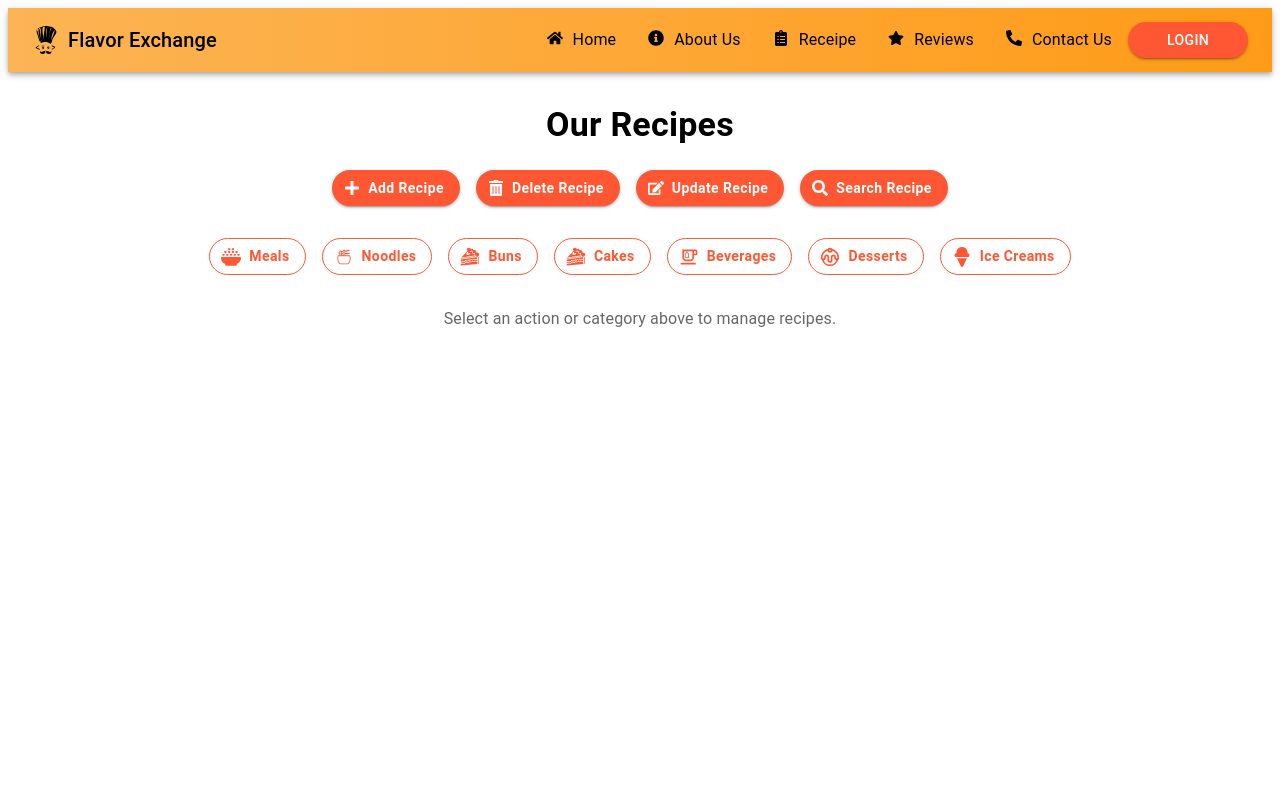
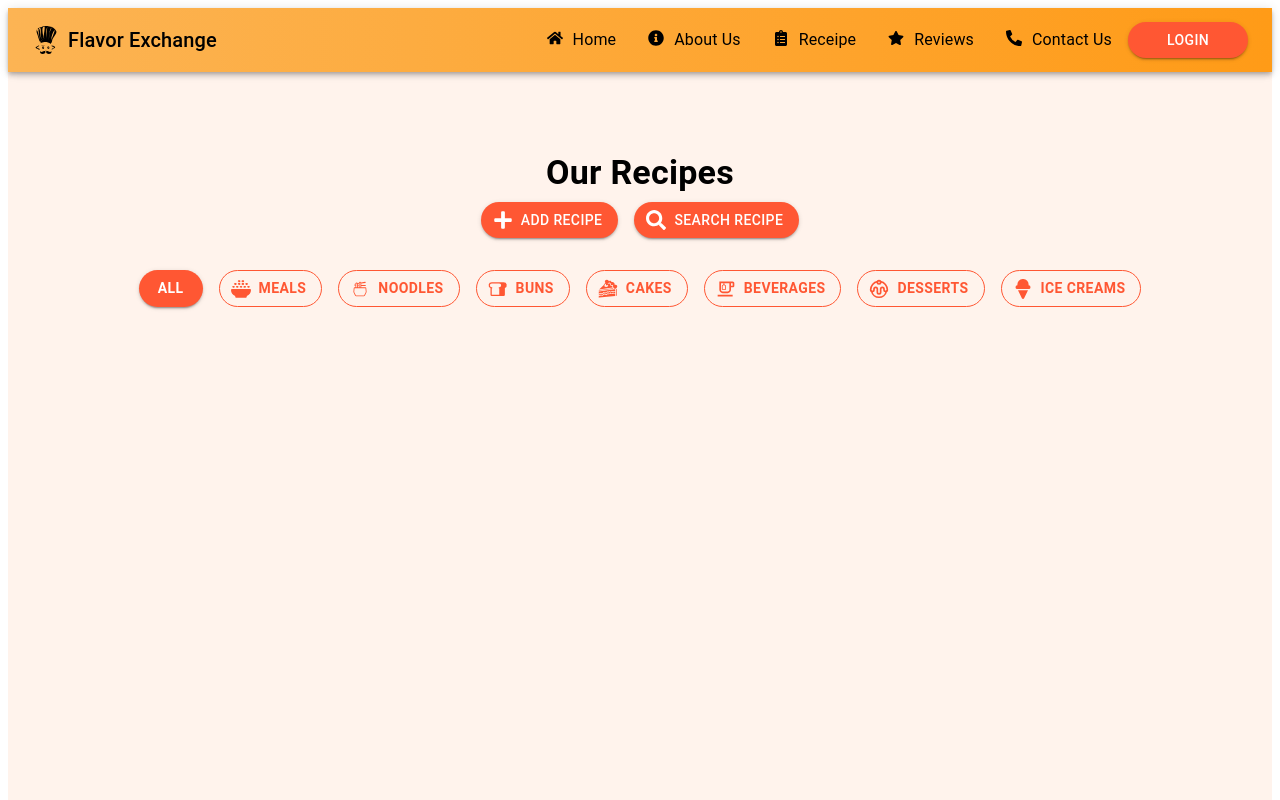
Before and after one commit to dedunipahasara/food_receipe, a React (Vite) app in the folder receipe/: page /receipe in a window 1280 px wide. Shown: the top 800 px of the page. Built offline with nearby package versions, Linux system fonts and the light colour scheme; a web font is replaced by a local one.

Commit message:
changing the code search bar error

```diff
--- a/receipe/src/pages/Receipe.jsx
+++ b/receipe/src/pages/Receipe.jsx
@@ -1,100 +1,323 @@
-import React from 'react';
-import { Box, Typography, Button, Stack, Grid } from '@mui/material';
+import React, { useState, useEffect } from 'react';
+import {
+  Box, Typography, Button, Stack, Modal, TextField, MenuItem, Card, CardContent, CardActions,
+  Grid, IconButton, Dialog, DialogTitle, DialogContent, DialogContentText
+} from '@mui/material';
+import { FaPlus, FaTrashAlt, FaEdit, FaSearch, FaIceCream } from 'react-icons/fa';
 import { GiCakeSlice } from 'react-icons/gi';
 import { LuDessert } from 'react-icons/lu';
 import { MdOutlineEmojiFoodBeverage } from 'react-icons/md';
 import { FaBowlRice } from 'react-icons/fa6';
 import { CiBowlNoodles } from 'react-icons/ci';
-import { FaIceCream } from 'react-icons/fa';
-import { FaPlus, FaTrashAlt, FaEdit, FaSearch } from 'react-icons/fa';
+import { PiBreadFill } from "react-icons/pi";
 
 const categories = [
-  { label: 'Meals', icon: <FaBowlRice size={20} /> },
-  { label: 'Noodles', icon: <CiBowlNoodles size={20} /> },
-  { label: 'Buns', icon: <GiCakeSlice size={20} /> },
-  { label: 'Cakes', icon: <GiCakeSlice size={20} /> },
-  { label: 'Beverages', icon: <MdOutlineEmojiFoodBeverage size={20} /> },
-  { label: 'Desserts', icon: <LuDessert size={20} /> },
-  { label: 'Ice Creams', icon: <FaIceCream size={20} /> },
-];
-
-const actions = [
-  { label: 'Add Recipe', icon: <FaPlus size={16} /> },
-  { label: 'Delete Recipe', icon: <FaTrashAlt size={16} /> },
-  { label: 'Update Recipe', icon: <FaEdit size={16} /> },
-  { label: 'Search Recipe', icon: <FaSearch size={16} /> },
+  { name: 'Meals', icon: <FaBowlRice /> },
+  { name: 'Noodles', icon: <CiBowlNoodles /> },
+  { name: 'Buns', icon: <PiBreadFill /> },
+  { name: 'Cakes', icon: <GiCakeSlice /> },
+  { name: 'Beverages', icon: <MdOutlineEmojiFoodBeverage /> },
+  { name: 'Desserts', icon: <LuDessert /> },
+  { name: 'Ice Creams', icon: <FaIceCream /> }
 ];
 
 const Receipe = () => {
+  const [activeCategory, setActiveCategory] = useState('All');
+  const [openAddModal, setOpenAddModal] = useState(false);
+  const [recipes, setRecipes] = useState([]);
+  const [newRecipe, setNewRecipe] = useState({ name: '', category: '', image: null, content: '' });
+  const [selectedRecipe, setSelectedRecipe] = useState(null);
+  const [openUpdateModal, setOpenUpdateModal] = useState(false);
+  const [updateRecipeData, setUpdateRecipeData] = useState({ name: '', content: '' });
+  const [updateRecipeIndex, setUpdateRecipeIndex] = useState(null);
+  const [showSearch, setShowSearch] = useState(false);
+  const [searchQuery, setSearchQuery] = useState('');
+
+  useEffect(() => {
+    const saved = JSON.parse(localStorage.getItem('recipes')) || [];
+    setRecipes(saved);
+  }, []);
+
+  useEffect(() => {
+    localStorage.setItem('recipes', JSON.stringify(recipes));
+  }, [recipes]);
+
+  const handleAddRecipe = () => {
+    setRecipes([...recipes, newRecipe]);
+    setNewRecipe({ name: '', category: '', image: null, content: '' });
+    setOpenAddModal(false);
+  };
+
+  const handleImageChange = (e) => {
+    setNewRecipe({ ...newRecipe, image: e.target.files[0] });
+  };
+
+  const handleDelete = (i) => {
+    const updated = recipes.filter((_, index) => index !== i);
+    setRecipes(updated);
+  };
+
+  const handleUpdate = (index, recipe) => {
+    setUpdateRecipeIndex(index);
+    setUpdateRecipeData({ name: recipe.name, content: recipe.content });
+    setOpenUpdateModal(true);
+  };
+
+  const handleSaveUpdate = () => {
+    const updated = [...recipes];
+    updated[updateRecipeIndex].name = updateRecipeData.name;
+    updated[updateRecipeIndex].content = updateRecipeData.content;
+    setRecipes(updated);
+    setOpenUpdateModal(false);
+  };
+
   return (
-    <Box p={4}>
-      <Typography variant="h4" fontWeight="bold" mb={3} textAlign="center">
-        Our Recipes
-      </Typography>
+    <Box
+      sx={{
+        bgcolor: '#FFF3EC',
+        minHeight: '100vh',
+        pt: { xs: 6, md: 10 },
+        px: 2
+      }}
+    >
+      <Box
+        sx={{
+          maxWidth: '1300px',
+          mx: 'auto',
+          display: 'flex',
+          flexDirection: 'column',
+          alignItems: 'center'
+        }}
+      >
+        <Typography variant="h4" fontWeight="bold" textAlign="center" mb={1}>
+          Our Recipes
+        </Typography>
 
-
-      <Stack
-        direction="row"
-        spacing={2}
-        flexWrap="wrap"
-        justifyContent="center"
-        mb={4}
-      >
-        {actions.map((action) => (
+        <Stack direction="row" spacing={2} justifyContent="center" mb={4}>
           <Button
-            key={action.label}
             variant="contained"
-            startIcon={action.icon}
+            startIcon={<FaPlus />}
+            onClick={() => setOpenAddModal(true)}
             sx={{
-              borderRadius: '30px',
-              textTransform: 'none',
-              fontWeight: 'bold',
+              borderRadius: 30,
               bgcolor: '#FF5733',
               color: 'white',
-              '&:hover': {
-                bgcolor: '#e04d2d',
-              },
+              '&:hover': { bgcolor: '#e04d2d' }
             }}
           >
-            {action.label}
+            Add Recipe
           </Button>
-        ))}
-      </Stack>
-
-
-      <Stack
-        direction="row"
-        flexWrap="wrap"
-        spacing={2}
-        justifyContent="center"
-        mb={4}
-      >
-        {categories.map((cat) => (
           <Button
-            key={cat.label}
-            variant="outlined"
-            startIcon={cat.icon}
+            variant="contained"
+            startIcon={<FaSearch />}
+            onClick={() => setShowSearch(prev => !prev)}
             sx={{
-              borderRadius: '30px',
-              textTransform: 'none',
-              fontWeight: 'bold',
-              color: '#FF5733',
-              borderColor: '#FF5733',
-              '&:hover': {
-                bgcolor: '#FFF3EC',
-                borderColor: '#FF5733',
-              },
+              borderRadius: 30,
+              bgcolor: '#FF5733',
+              color: 'white',
+              '&:hover': { bgcolor: '#e04d2d' }
             }}
           >
-            {cat.label}
+            Search Recipe
           </Button>
-        ))}
-      </Stack>
+        </Stack>
 
+        {showSearch && (
+          <Box display="flex" justifyContent="center" mb={3}>
+            <TextField
+              label="Search by name"
+              variant="outlined"
+              value={searchQuery}
+              onChange={e => setSearchQuery(e.target.value)}
+              sx={{ width: '300px' }}
+            />
+          </Box>
+        )}
 
-      <Typography variant="body1" textAlign="center" color="text.secondary">
-        Select an action or category above to manage recipes.
-      </Typography>
+        <Stack direction="row" flexWrap="wrap" spacing={2} justifyContent="center" mb={4}>
+          <Button
+            onClick={() => setActiveCategory('All')}
+            variant={activeCategory === 'All' ? 'contained' : 'outlined'}
+            sx={{
+              borderRadius: 30,
+              fontWeight: 'bold',
+              borderColor: '#FF5733',
+              color: activeCategory === 'All' ? 'white' : '#FF5733',
+              bgcolor: activeCategory === 'All' ? '#FF5733' : 'transparent',
+              '&:hover': {
+                bgcolor: activeCategory === 'All' ? '#e04d2d' : '#FFF3EC'
+              }
+            }}
+          >
+            All
+          </Button>
+          {categories.map(cat => (
+            <Button
+              key={cat.name}
+              onClick={() => setActiveCategory(cat.name)}
+              startIcon={cat.icon}
+              variant={activeCategory === cat.name ? 'contained' : 'outlined'}
+              sx={{
+                borderRadius: 30,
+                fontWeight: 'bold',
+                borderColor: '#FF5733',
+                color: activeCategory === cat.name ? 'white' : '#FF5733',
+                bgcolor: activeCategory === cat.name ? '#FF5733' : 'transparent',
+                '&:hover': {
+                  bgcolor: activeCategory === cat.name ? '#e04d2d' : '#FFF3EC'
+                }
+              }}
+            >
+              {cat.name}
+            </Button>
+          ))}
+        </Stack>
+
+        <Grid container spacing={2} justifyContent="center">
+          {recipes
+            .filter(r =>
+              (activeCategory === 'All' || r.category === activeCategory) &&
+              r.name.toLowerCase().includes(searchQuery.toLowerCase())
+            )
+            .map((r, i) => (
+              <Grid item xs={12} sm={6} md={4} lg={3} key={i}>
+                <Card
+                  sx={{
+                    borderRadius: '20px',
+                    '&:hover': { backgroundColor: '#FFB0B0' }
+                  }}
+                >
+                  <CardContent>
+                    <Typography
+                      variant="h6"
+                      fontWeight="bold"
+                      onClick={() => setSelectedRecipe(r)}
+                      sx={{ cursor: 'pointer' }}
+                    >
+                      {r.name}
+                    </Typography>
+                    {r.image && (
+                      <img
+                        src={
+                          typeof r.image === 'string'
+                            ? r.image
+                            : URL.createObjectURL(r.image)
+                        }
+                        alt={r.name}
+                        style={{ width: '100%', height: '200px', objectFit: 'cover' }}
+                      />
+                    )}
+                  </CardContent>
+                  <CardActions sx={{ justifyContent: 'center' }}>
+                    <Button
+                      variant="contained"
+                      onClick={() => setSelectedRecipe(r)}
+                      fullWidth
+                    >
+                      View Details
+                    </Button>
+                    <IconButton color="success" onClick={() => handleUpdate(i, r)}>
+                      <FaEdit />
+                    </IconButton>
+                    <IconButton color="error" onClick={() => handleDelete(i)}>
+                      <FaTrashAlt />
+                    </IconButton>
+                  </CardActions>
+                </Card>
+              </Grid>
+            ))}
+        </Grid>
+      </Box>
+
+      {/* Add Recipe Modal */}
+      <Modal open={openAddModal} onClose={() => setOpenAddModal(false)}>
+        <Box p={4} bgcolor="white" borderRadius={2} mx="auto" mt={10} maxWidth={400}>
+          <Typography variant="h6" mb={2}>Add New Recipe</Typography>
+          <TextField
+            label="Name"
+            fullWidth
+            value={newRecipe.name}
+            onChange={e => setNewRecipe({ ...newRecipe, name: e.target.value })}
+            margin="normal"
+          />
+          <TextField
+            label="Category"
+            select
+            fullWidth
+            value={newRecipe.category}
+            onChange={e => setNewRecipe({ ...newRecipe, category: e.target.value })}
+            margin="normal"
+          >
+            {categories.map(c => <MenuItem key={c.name} value={c.name}>{c.name}</MenuItem>)}
+          </TextField>
+          <TextField
+            label="Content"
+            fullWidth
+            multiline
+            rows={3}
+            value={newRecipe.content}
+            onChange={e => setNewRecipe({ ...newRecipe, content: e.target.value })}
+            margin="normal"
+          />
+          <input type="file" onChange={handleImageChange} />
+          <Button
+            variant="contained"
+            onClick={handleAddRecipe}
+            fullWidth
+            sx={{ mt: 2, bgcolor: '#FF5733', '&:hover': { bgcolor: '#e04d2d' } }}
+          >
+            Save
+          </Button>
+        </Box>
+      </Modal>
+
+      {/* Update Recipe Modal */}
+      <Modal open={openUpdateModal} onClose={() => setOpenUpdateModal(false)}>
+        <Box p={4} bgcolor="white" borderRadius={2} mx="auto" mt={10} maxWidth={400}>
+          <Typography variant="h6" mb={2}>Update Recipe</Typography>
+          <TextField
+            label="Name"
+            fullWidth
+            value={updateRecipeData.name}
+            onChange={e => setUpdateRecipeData({ ...updateRecipeData, name: e.target.value })}
+            margin="normal"
+          />
+          <TextField
+            label="Content"
+            fullWidth
+            multiline
+            rows={3}
+            value={updateRecipeData.content}
+            onChange={e => setUpdateRecipeData({ ...updateRecipeData, content: e.target.value })}
+            margin="normal"
+          />
+          <Button
+            variant="contained"
+            onClick={handleSaveUpdate}
+            fullWidth
+            sx={{ mt: 2, bgcolor: '#FF5733', '&:hover': { bgcolor: '#e04d2d' } }}
+          >
+            Update
+          </Button>
+        </Box>
+      </Modal>
+
+      {/* View Recipe Modal */}
+      <Dialog open={Boolean(selectedRecipe)} onClose={() => setSelectedRecipe(null)} maxWidth="sm" fullWidth>
+        <DialogTitle>{selectedRecipe?.name}</DialogTitle>
+        <DialogContent>
+          {selectedRecipe?.image && (
+            <Box mb={2} textAlign="center">
+              <img
+                src={typeof selectedRecipe.image === 'string' ? selectedRecipe.image : URL.createObjectURL(selectedRecipe.image)}
+                alt={selectedRecipe.name}
+                style={{ width: '100%', height: '300px', objectFit: 'cover', borderRadius: '12px' }}
+              />
+            </Box>
+          )}
+          <DialogContentText>{selectedRecipe?.content}</DialogContentText>
+        </DialogContent>
+      </Dialog>
     </Box>
   );
 };
```
